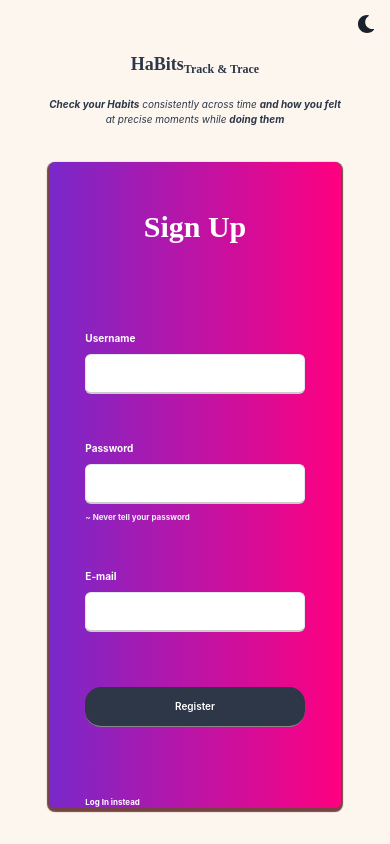
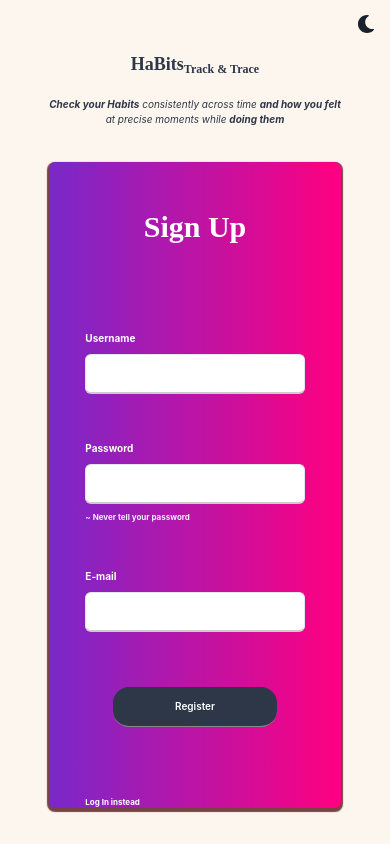
Before and after one commit to Ellie1341994/HaBitsProject, a React (Create React App) app in the folder habitsreactclient/: page / in a window 390 px wide. Built offline with nearby package versions, Linux system fonts and the light colour scheme.

Commit message:
Popover is now responsive, added position transition animation to input fields and typin animation is no longer fired if the text to animate is not changed

```diff
--- a/habitsreactclient/src/components/AuthInterface.tsx
+++ b/habitsreactclient/src/components/AuthInterface.tsx
@@ -6,6 +6,7 @@ import {
   PopoverBody,
   PopoverArrow,
   PopoverCloseButton,
+  useMediaQuery,
 } from "@chakra-ui/react"
 import {
     Input,
@@ -21,7 +22,8 @@ import {
 import {
     AnimatedFlex,
     TypingAnimation,
-    DynamicInput,
+    FadingInput,
+    TransitioningInput,
 } from "./AnimatedChakraComponents"
 import { useState} from "react";
 import React from "react";
@@ -32,31 +34,16 @@ function AuthenticationFormButton(props: any) {
     const bgColorType: {dark: string, light: string} = {dark: "#e77", light:"gray.700"}
     const bgColor: string = useColorModeValue(bgColorType.light, bgColorType.dark);
     const borderValues: string = useColorModeValue("solid 1px #888","solid 1px #CCC");
+    const [ isBelow48em ]: boolean[] = useMediaQuery("(max-width: 48em)");
 
     return (
         <>
             <Flex
                 justifyContent="center"
-                direction="column"
-                w="100%"
+                direction={isBelow48em ? "row" : "column"}
+                w="75%"
             >
-                <Button
-                    _hover={{ border: "solid 3px", borderColor: "gray.300", boxShadow: "lg"}}
-                    type="submit"
-                    fontSize={{base: "10px", md: "16px"}}
-                    mt="2"
-                    mb="2"
-                    size="md"
-                    color="white"
-                    isFullWidth={true}
-                    backgroundColor={bgColor}
-                    id="authPanelActionButton"
-                    borderRadius="2xl"
-                    borderBottom={borderValues}
-                >
-                    <TypingAnimation durationInMS={500} as="span" text={props.name}/>
-                </Button>
-                <Popover placement="left">
+                <Popover placement={isBelow48em ? "top" : "left"}>
                     <PopoverTrigger >
                         <VisuallyHidden>
                             <Button
@@ -70,6 +57,8 @@ function AuthenticationFormButton(props: any) {
                         </VisuallyHidden>
                     </PopoverTrigger >
                     <PopoverContent
+                        margin="auto"
+                        width={isBelow48em ? "65%" : "100%"}
                         color="gray.700"
                         backgroundColor="gray.50"
                     >
@@ -79,6 +68,21 @@ function AuthenticationFormButton(props: any) {
                         <PopoverBody fontSize="xs">{props.bodyText}</PopoverBody>
                     </PopoverContent>
                 </Popover>
+                <Button
+                    _hover={{ border: "solid 3px", borderColor: "gray.300", boxShadow: "lg"}}
+                    type="submit"
+                    fontSize={{base: "10px", md: "16px"}}
+                    mt="2"
+                    mb="2"
+                    size="md"
+                    color="white"
+                    isFullWidth={true}
+                    backgroundColor={bgColor}
+                    borderRadius="2xl"
+                    borderBottom={borderValues}
+                >
+                    <TypingAnimation durationInMS={500} as="span" text={props.name}/>
+                </Button>
             </Flex>
         </>
     )
@@ -90,6 +94,8 @@ interface APState {
     loggedIn: string | undefined,
     formTitle: "Sign Up" | "Log In",
     formActionButtonName: "Register" | "Log In",
+    messagesHeaderText: string,
+    requestFeedbackMessages: string,
 }
 
 interface APProps {
@@ -102,7 +108,14 @@ class AuthenticationForm extends React.Component<APProps, APState> {
     Heading: string = "Sign Up";
     constructor(props: any) {
         super(props);
-        this.state = { formType: "Register", loggedIn: undefined, formTitle: "Sign Up", formActionButtonName: "Register" }
+        this.state = {
+            messagesHeaderText: "Error(s)",
+            requestFeedbackMessages: "",
+            formType: "Register",
+            loggedIn: undefined,
+            formTitle: "Sign Up",
+            formActionButtonName: "Register"
+        }
         this.register = this.register.bind(this);
         this.handleChange = this.handleChange.bind(this);
         this.login = this.login.bind(this);
@@ -113,18 +126,25 @@ class AuthenticationForm extends React.Component<APProps, APState> {
         const value: string = event.target.value;
         this.registerFields[field] = value;
     }
-    handleFormTypeChange(_event: any) {
+    handleFormTypeChange(_event?: any) {
         this.state.formType === "Register" ?
             this.setState({formType: "Log In", formTitle: "Log In", formActionButtonName: "Log In"})
                 : this.setState({formType: "Register", formTitle: "Sign Up", formActionButtonName: "Register"});
     }
     register(event: any) {
         event.preventDefault();
+        const registerURL: string = this.URL + "/registration/";
         let data = this.registerFields;
         data["password2"] = data.password;
-        axios.post(this.URL, data)
-        .then( response => console.log(response) )
-        .catch( e => console.log(e));
+        axios.post(registerURL, data)
+        .then( response => {
+            if ( response.status === 400 ) {
+            }
+            else {
+                this.handleFormTypeChange();
+            }
+        })
+        .catch( error => console.log(error));
     }
     login(event: any) {
         event.preventDefault();
@@ -133,6 +153,7 @@ class AuthenticationForm extends React.Component<APProps, APState> {
         const postData = {username: this.registerFields.username, password: this.registerFields.password1};
         axios.post(loginURL, postData)
         .then( r =>   {
+            console.log(r)
 
             if( r.status === 200 ) {
                 this.props.setMountState(false);
@@ -145,8 +166,10 @@ class AuthenticationForm extends React.Component<APProps, APState> {
                 .catch(e => console.log(e));
             }
         })
-        .catch(e => {
-            if( e.status !== 200 ) {
+        .catch(error => {
+            console.log(error)
+            if( error.status !== 200 ) {
+                this.setState({requestFeedbackMessages: "* Wrong Login credentials"})
                 const errorPopOver: any = document.getElementById("errorPopOver");
                 errorPopOver.click();
             }
@@ -170,12 +193,13 @@ class AuthenticationForm extends React.Component<APProps, APState> {
                         height="100%"
                     >
                         <FormTitle formTitle={this.state.formTitle}/>
-                        <Flex
+                        <AnimatedFlex
                             h="60%"
                             w="100%"
                             direction="column"
                             justify="space-evenly"
                             align="center"
+                            layout={true}
                         >
                             <Fields
                                 fields={ ["username", "password", "e-mail"]
@@ -183,7 +207,7 @@ class AuthenticationForm extends React.Component<APProps, APState> {
                                 formType={this.state.formType}
                                 handleUserInput={this.handleChange}
                             />
-                        </Flex>
+                        </AnimatedFlex>
                         <Flex
                             direction="column"
                             align="center"
@@ -192,11 +216,11 @@ class AuthenticationForm extends React.Component<APProps, APState> {
                             justify="space-between"
                         >
                             <AuthenticationFormButton
-                                headerText={"Error!"}
-                                bodyText={"Wrong Login credentials"}
+                                headerText={this.state.messagesHeaderText}
+                                bodyText={this.state.requestFeedbackMessages}
                                 name={this.state.formActionButtonName}
                             />
-                            <FormTypeSwitcher
+                            <ChangeFormButton
                                 formType={this.state.formType}
                                 switchFormType={this.handleFormTypeChange}
                             />
@@ -216,7 +240,6 @@ function Fields(props: any) {
                 w="75%"
                 mt="0"
                 mb="2"
-                key={field}
             >
                 <FormLabel
                     fontSize={{base: "10px", md: "14px"}}
@@ -245,99 +268,24 @@ function Fields(props: any) {
                 }
             </FormControl>
             if ( field === "e-mail" )  {
-                inputControl = <DynamicInput
+                inputControl = <FadingInput
                     key={field}
                     shouldDisplay={props.formType === "Register"}
                 >
                     {inputControl}
-                </DynamicInput>
-                console.log(inputControl);
+                </FadingInput>
+            }
+            else {
+                inputControl = <TransitioningInput
+                    key={field}
+                >
+                    {inputControl}
+                </TransitioningInput>
             }
             fields.push(inputControl);
     }
     return fields;
 }
-    /* return(
-        <>
-            <FormControl
-                w="75%"
-                mt="0"
-                mb="2"
-            >
-                <FormLabel
-                    fontSize={{base: "10px", md: "14px"}}
-                    mr="0"
-                    textAlign="left"
-                    fontWeight="bold"
-                >
-                    Username
-                </FormLabel>
-                <Input backgroundColor="white"
-                    color="gray.700"
-                    isRequired={true}
-                    name="username"
-                    type="text"
-                    onChange={props.handleUserInput}
-                    borderBottom="solid 2px #CCC"
-                />
-            </FormControl>
-            <FormControl
-                w="75%"
-                mt="2"
-                mb="2"
-            >
-                <FormLabel
-                    fontSize={{base: "10px", md: "14px"}}
-                    textAlign="left"
-                    mr="0"
-                    fontWeight="bold"
-                >
-                    Password
-                </FormLabel>
-                <Input backgroundColor="white"
-                    color="gray.700"
-                    isRequired={true}
-                    id="password1"
-                    name="password1"
-                    type="password"
-                    onChange={props.handleUserInput}
-                    borderBottom="solid 2px #CCC"
-                />
-                <FormHelperText
-                    color="gray.100"
-                    fontSize={{base: "8px", md: "10px"}}
-                    textAlign="left"
-                >
-                    ~ Never tell your password
-                </FormHelperText>
-            </FormControl>
-            <DynamicInput shouldDisplay={props.formType === "Register"}>
-                <FormControl
-                    mt="2"
-                    mb="2"
-                >
-                    <FormLabel
-                        fontSize={{base: "10px", md: "14px"}}
-                        textAlign="left"
-                        mr="0"
-                        fontWeight="bold"
-                    >
-                        E-Mail
-                    </FormLabel>
-                    <Input backgroundColor="white"
-                        color="gray.700"
-                        isRequired={true}
-                        id="email"
-                        name="email"
-                        type="email"
-                        onChange={props.handleUserInput}
-                        borderBottom="solid 2px #CCC"
-                    />
-                </FormControl>
-            </DynamicInput>
-        </>
-    )
-    */
 function FormTitle(props: any) {
     return (
         <Flex
@@ -358,7 +306,7 @@ function FormTitle(props: any) {
         </Flex>
     )
 }
-function FormTypeSwitcher(props: any) {
+function ChangeFormButton(props: any) {
     return (
         <TypingAnimation
             text={( props.formType === "Register" ? "Log In" : "Sign Up" ) + " instead" }
```
Also changed, not shown: habitsreactclient/src/components/AnimatedChakraComponents.tsx (+33 -2 lines).
